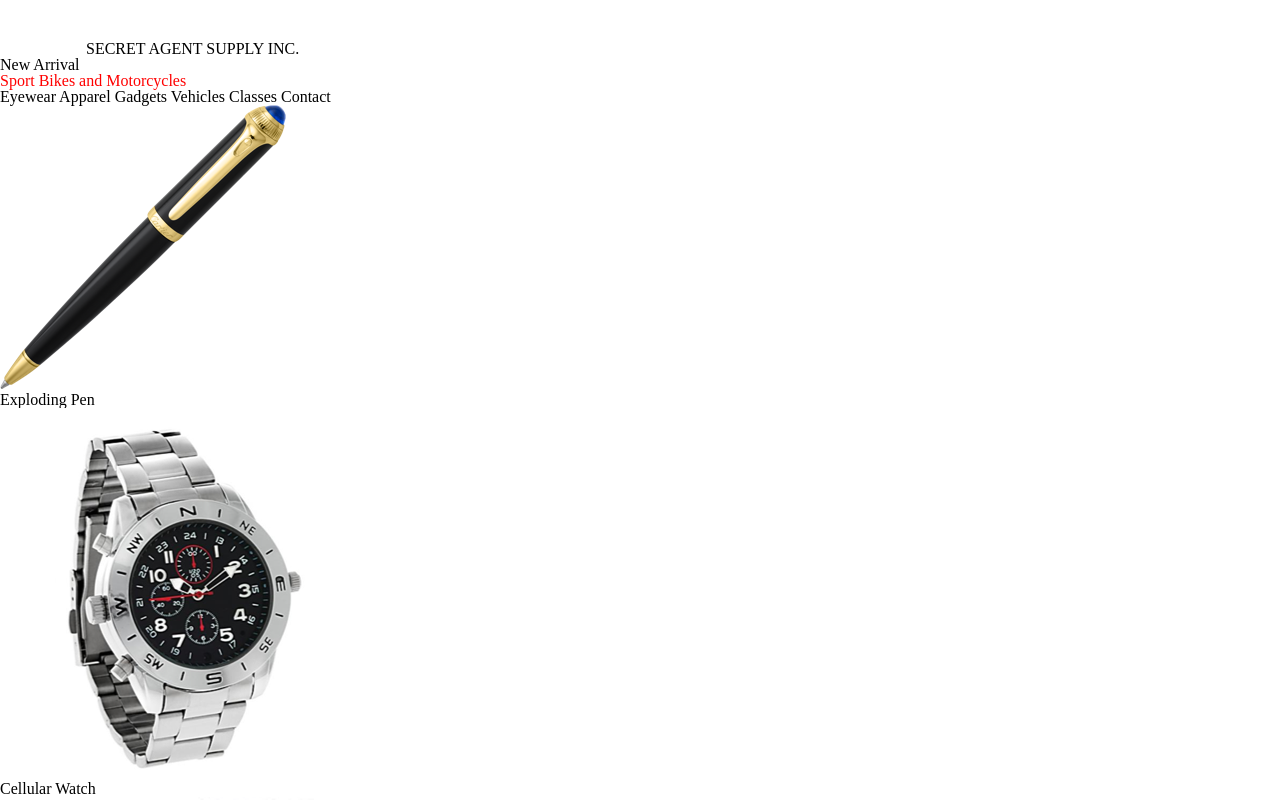
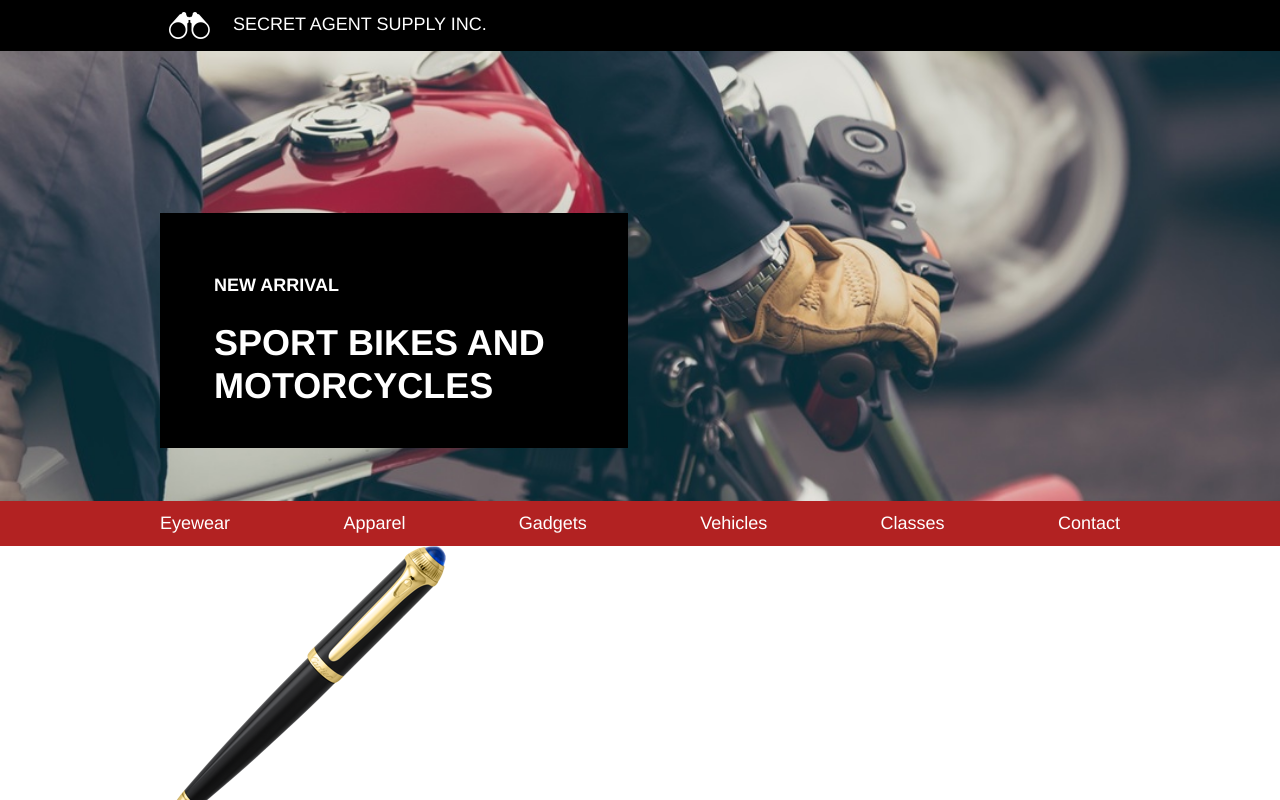
Before and after one commit to deanarron/secretagentsupply, a plain HTML site: page index.html in a window 1280 px wide. Shown: the top 800 px of the page. Drawn offline with Linux system fonts and the light colour scheme.

Commit message:
Add heading and nav styles

```diff
--- a/index.html
+++ b/index.html
@@ -10,31 +10,39 @@
     <header>
 
       <div class="company_name_banner">
+        <div class="site_container">
           <img src="resources/images/logo.png" alt="Secret Agent Supply Inc. Logo" />
-        <span>SECRET AGENT SUPPLY INC.</span>
+          <span class="company_name">Secret Agent Supply Inc.</span>
+        </div> <!-- end site_container-->
       </div> <!-- end company_name_banner div -->
 
       <div class="hero_container">
+        <div class="site_container">
           <div class="featured_products">
+            <div class="product_text">
               <h4>New Arrival</h4>
               <h1>Sport Bikes and Motorcycles</h1>
             </div>
+          </div>
+        </div> <!-- end site_container-->
       </div> <!-- end hero_container -->
 
       <nav>
+        <div class="site_container nav_text">
           <span class="nav_category">Eyewear</span>
           <span class="nav_category">Apparel</span>
           <span class="nav_category">Gadgets</span>
           <span class="nav_category">Vehicles</span>
           <span class="nav_category">Classes</span>
           <span class="nav_category">Contact</span>
+        </div>
       </nav>
 
     </header>
 
     <main>
 
-      <div class="products_section">
+      <div class="products_section site_container">
 
         <div class="product_container">
           <div class="product_image">
@@ -63,7 +71,9 @@
           </div>
         </div> <!-- End product -->
 
-      </div> <!-- End products_section -->
+      </div> <!-- End products_section --><!-- End site container -->
+
+      <div class="site_container">
 
         <div class="store_info">
           <address>
@@ -76,9 +86,13 @@
             <span><time>0800</time> - <time>1800</time></span>
           </div> <!-- end hours -->
         </div> <!-- End store info -->
-
+      </div> <!-- End site container -->
     </main>
 
-    <footer><span>Copyright Secret Agent Supply Inc.</span></footer>
+    <footer>
+      <div class="site_container">
+        <span>Copyright Secret Agent Supply Inc.</span>
+      </div>
+    </footer>
   </body>
 </html>
--- a/resources/css/style.css
+++ b/resources/css/style.css
@@ -1,3 +1,68 @@
-h1 {
-  color: red;
+html {
+  font-size: 18px;
 }
+.site_container {
+  width: 960px;
+  margin: 0 auto;
+  color: white;
+  font-family: Helvetica;
+}
+
+/* company_name_banner */
+.company_name_banner {
+  background-color: black;
+}
+.company_name_banner,
+  .hero_container {
+    text-transform: uppercase;
+  }
+.company_name_banner img {
+  height: 1.5rem;
+  margin: 0.66rem 1rem 0.66rem 0.5rem;
+
+  vertical-align: middle;
+}
+.company_name {
+  display: inline-block;
+  font-size: 1rem;
+}
+
+/* hero_container */
+.hero_container {
+  background-image: url("../images/moto.jpeg");
+  background-repeat: no-repeat;
+  background-size: cover;
+  background-position: center;
+  height: 25rem;
+}
+.featured_products {
+  background-color: black;
+  font-weight: bold;
+  width: 20rem;
+  position: relative;
+  top: 9rem;
+  padding: 2rem 3rem;
+
+}
+
+.featured_products h4 {
+  font-size: 1rem;
+  margin: 1.5rem 0;
+}
+.featured_products h1 {
+  font-size: 2rem;
+  line-height: 1.2em;
+  margin: 0.25rem 0;
+}
+
+/* Nav */
+nav {
+  background-color: firebrick;
+  width: 100%;
+}
+.nav_text {
+  padding: 0.75rem 0;
+  display: flex;
+  justify-content: space-between;
+  align-items: center;
+}
```
Lines whose indentation alone changed are shown as unchanged.
